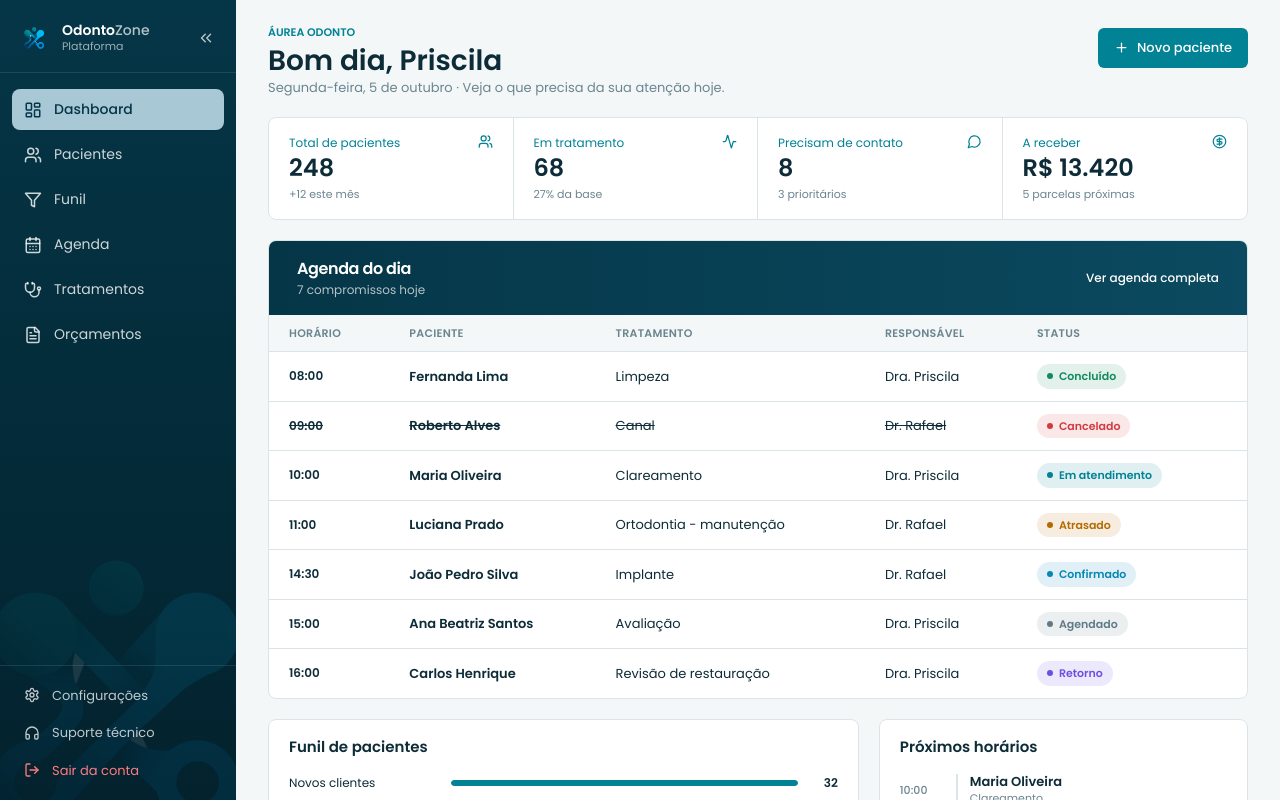
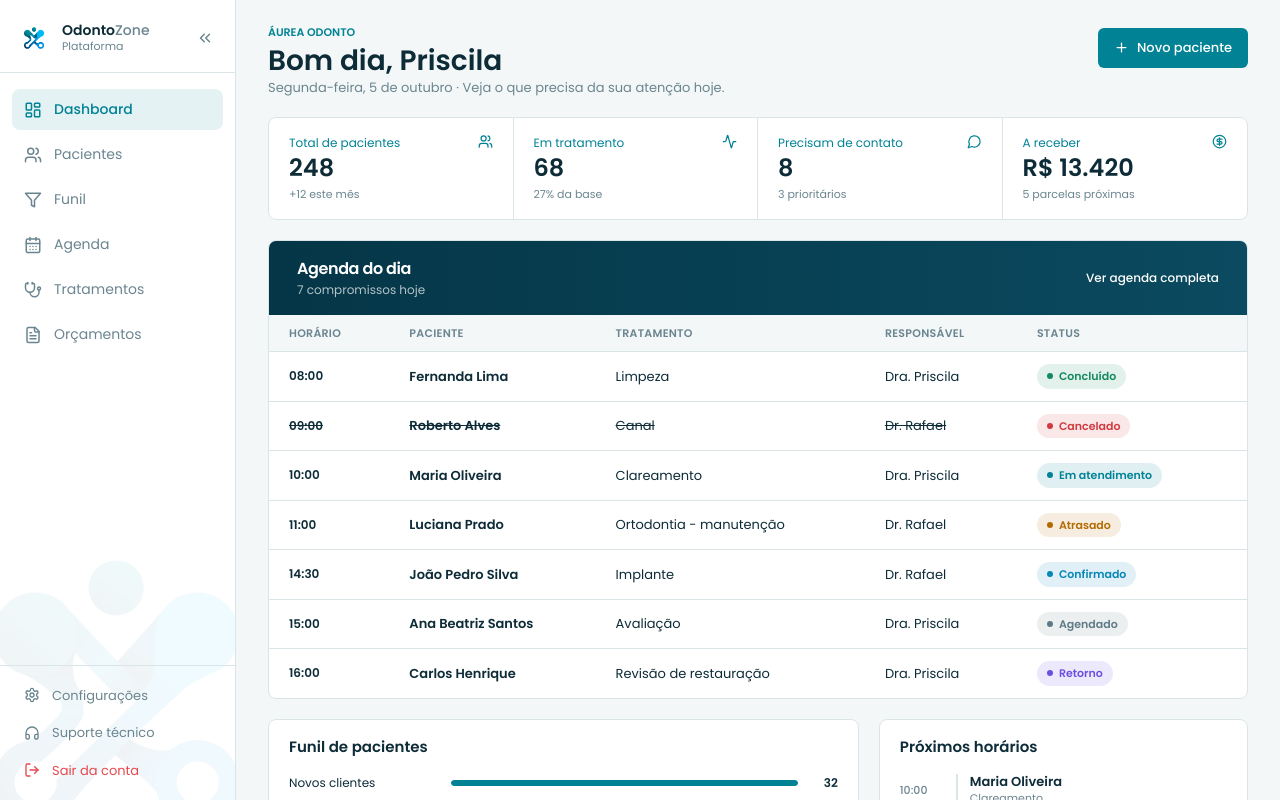
Before and after one commit to Priscilla-Marinho2005/odontoZone, a React (Vite) app: page / in a window 1280 px wide. Built offline with nearby package versions, Linux system fonts and the light colour scheme; a web font is replaced by a local one.

Commit message:
style: mudança do siderbar para branco

```diff
--- a/src/components/Siderbar.tsx
+++ b/src/components/Siderbar.tsx
@@ -52,17 +52,17 @@ export default function Sidebar({ active, onNavigate }: SidebarProps) {
 
   return (
     <>
-      <div className="fixed inset-x-0 top-0 z-30 flex h-14 items-center gap-3 bg-navy px-4 text-white lg:hidden">
+      <div className="fixed inset-x-0 top-0 z-30 flex h-14 items-center gap-3 border-b border-line bg-white px-4 text-ink lg:hidden">
         <button
           type="button"
           onClick={() => setOpen(true)}
           aria-label="Abrir menu"
-          className="grid size-9 cursor-pointer place-items-center rounded-md hover:bg-white/10"
+          className="grid size-9 cursor-pointer place-items-center rounded-md hover:bg-surface"
         >
           <LuMenu size={20} />
         </button>
         <p className="text-[15px] font-semibold">
-          Odonto<span className="font-medium text-white/70">Zone</span>
+          Odonto<span className="font-medium text-muted">Zone</span>
         </p>
       </div>
 
@@ -76,7 +76,7 @@ export default function Sidebar({ active, onNavigate }: SidebarProps) {
       )}
 
     <aside
-      className={`sidebar-bg sidebar-transition fixed inset-y-0 left-0 z-50 flex h-screen w-64 shrink-0 flex-col overflow-hidden text-white lg:static ${
+      className={`sidebar-bg sidebar-transition fixed inset-y-0 left-0 z-50 flex h-screen w-64 shrink-0 flex-col overflow-hidden text-ink lg:static ${
         open ? "translate-x-0" : "-translate-x-full lg:translate-x-0"
       } ${collapsed ? "lg:w-18" : "lg:w-59"}`}
     >
@@ -85,7 +85,7 @@ export default function Sidebar({ active, onNavigate }: SidebarProps) {
         src="/IconeLogoSemFundo.png"
         alt=""
         aria-hidden="true"
-        className="pointer-events-none absolute -bottom-28 -left-26 w-110 max-w-none opacity-10"
+        className="pointer-events-none absolute -bottom-28 -left-26 w-110 max-w-none opacity-[0.06]"
       />
 
       {/* Header */}
@@ -94,16 +94,16 @@ export default function Sidebar({ active, onNavigate }: SidebarProps) {
           <img src="/IconeLogoSemFundo.png" alt="OdontoZone" className="h-9 w-9 shrink-0 object-contain" />
           <div className={`leading-tight whitespace-nowrap ${collapsed ? "lg:hidden" : ""}`}>
             <p className="text-[14px] font-semibold">
-              Odonto<span className="font-medium text-white/70">Zone</span>
+              Odonto<span className="font-medium text-muted">Zone</span>
             </p>
-            <p className="text-[11px] text-white/60">Plataforma</p>
+            <p className="text-[11px] text-muted">Plataforma</p>
           </div>
         </div>
         <button
           type="button"
           onClick={() => setOpen(false)}
           aria-label="Fechar menu"
-          className="grid size-7 cursor-pointer place-items-center rounded-md text-white/70 hover:bg-white/10 lg:hidden"
+          className="grid size-7 cursor-pointer place-items-center rounded-md text-muted hover:bg-surface lg:hidden"
         >
           <LuX size={18} />
         </button>
@@ -111,14 +111,14 @@ export default function Sidebar({ active, onNavigate }: SidebarProps) {
           type="button"
           onClick={() => setCollapsed((c) => !c)}
           aria-label={collapsed ? "Expandir menu" : "Recolher menu"}
-          className="hidden h-7 w-7 shrink-0 cursor-pointer place-items-center rounded-md text-white/70 transition hover:bg-white/10 hover:text-white focus-visible:outline-2 focus-visible:outline-sky lg:grid"
+          className="hidden h-7 w-7 shrink-0 cursor-pointer place-items-center rounded-md text-muted transition hover:bg-surface hover:text-ink focus-visible:outline-2 focus-visible:outline-sky lg:grid"
         >
           {collapsed ? <LuChevronsRight size={18} /> : <LuChevronsLeft size={18} />}
         </button>
       </div>
 
       {/* Navegação */}
-      <nav className="relative flex-1 overflow-y-auto border-t border-white/10 px-3 pt-4 pb-2">
+      <nav className="relative flex-1 overflow-y-auto border-t border-line px-3 pt-4 pb-2">
         <ul className="space-y-1">
           {menuItems.map(({ id, label, icon: Icon }) => {
             const isActive = active === id;
@@ -130,8 +130,8 @@ export default function Sidebar({ active, onNavigate }: SidebarProps) {
                   aria-current={isActive ? "page" : undefined}
                   className={`flex w-full cursor-pointer items-center gap-3 rounded-lg px-3 py-2.5 text-left text-[14px] transition focus-visible:outline-2 focus-visible:outline-sky ${
                     isActive
-                      ? "bg-active font-medium text-navy"
-                      : "font-normal text-white/80 hover:bg-white/8 hover:text-white"
+                      ? "bg-teal/10 font-medium text-teal"
+                      : "font-normal text-muted hover:bg-surface hover:text-ink"
                   } ${collapsed ? "lg:justify-center lg:px-0" : ""}`}
                 >
                   <Icon size={18} className="shrink-0" />
@@ -144,14 +144,14 @@ export default function Sidebar({ active, onNavigate }: SidebarProps) {
       </nav>
 
       {/* Rodapé */}
-      <div className="relative border-t border-white/10 px-3 py-3">
+      <div className="relative border-t border-line px-3 py-3">
         <ul className="space-y-0.5">
           {footerItems.map(({ id, label, icon: Icon, danger }) => (
             <li key={id}>
               <button
                 title={label}
-                className={`flex w-full cursor-pointer items-center gap-3 rounded-lg px-3 py-2 text-[13px] transition hover:bg-white/8 focus-visible:outline-2 focus-visible:outline-sky ${
-                  danger ? "text-[#ff7b7f]" : "text-white/75 hover:text-white"
+                className={`flex w-full cursor-pointer items-center gap-3 rounded-lg px-3 py-2 text-[13px] transition hover:bg-surface focus-visible:outline-2 focus-visible:outline-sky ${
+                  danger ? "text-danger" : "text-muted hover:text-ink"
                 } ${collapsed ? "lg:justify-center lg:px-0" : ""}`}
               >
                 <Icon size={16} className="shrink-0" />
--- a/src/global.css
+++ b/src/global.css
@@ -73,7 +73,8 @@ body {
 
 /* Fundo da sidebar */
 .sidebar-bg {
-  background: linear-gradient(180deg, var(--color-navy) 0%, var(--color-navy-deep) 100%);
+  background: #ffffff;
+  border-right: 1px solid var(--color-line);
 }
 
 /* Transição suave da sidebar recolhendo */
```
